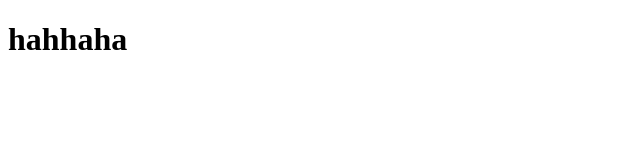
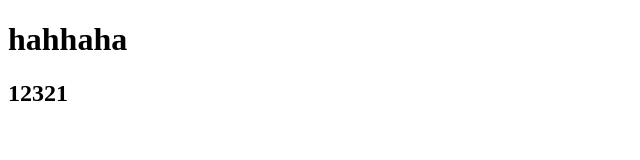
Before and after one commit to FUNG12/project_01, a plain HTML site: page index.html in a window 1280 px wide. Shown: the full height of the page, 0-640 px from the left. Drawn offline with Linux system fonts and the light colour scheme.

Commit message:
打了一些代码

```diff
--- a/index.html
+++ b/index.html
@@ -8,5 +8,6 @@
 </head>
 <body>
     <h1>hahhaha</h1>
+    <h2>12321</h2>
 </body>
 </html>
```
